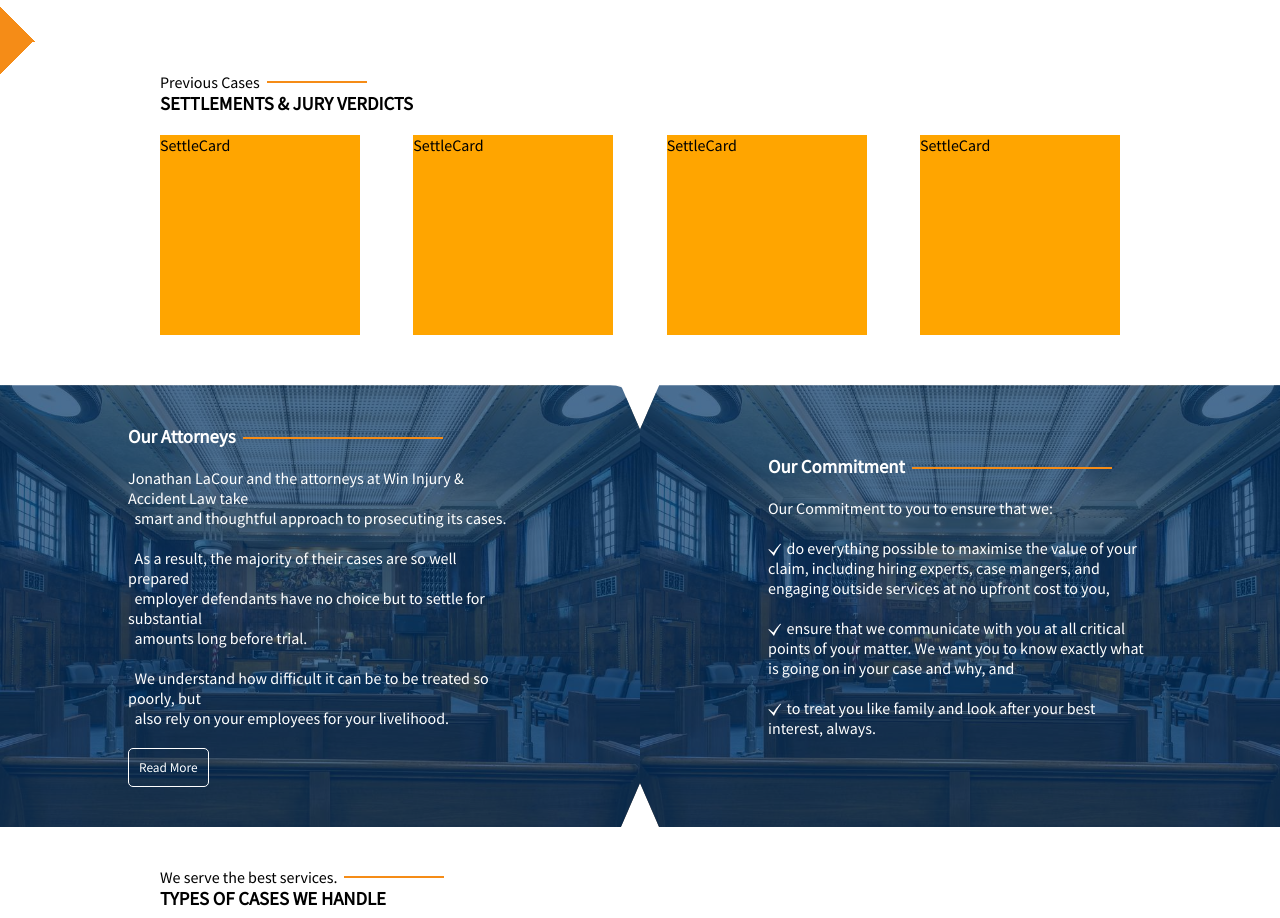
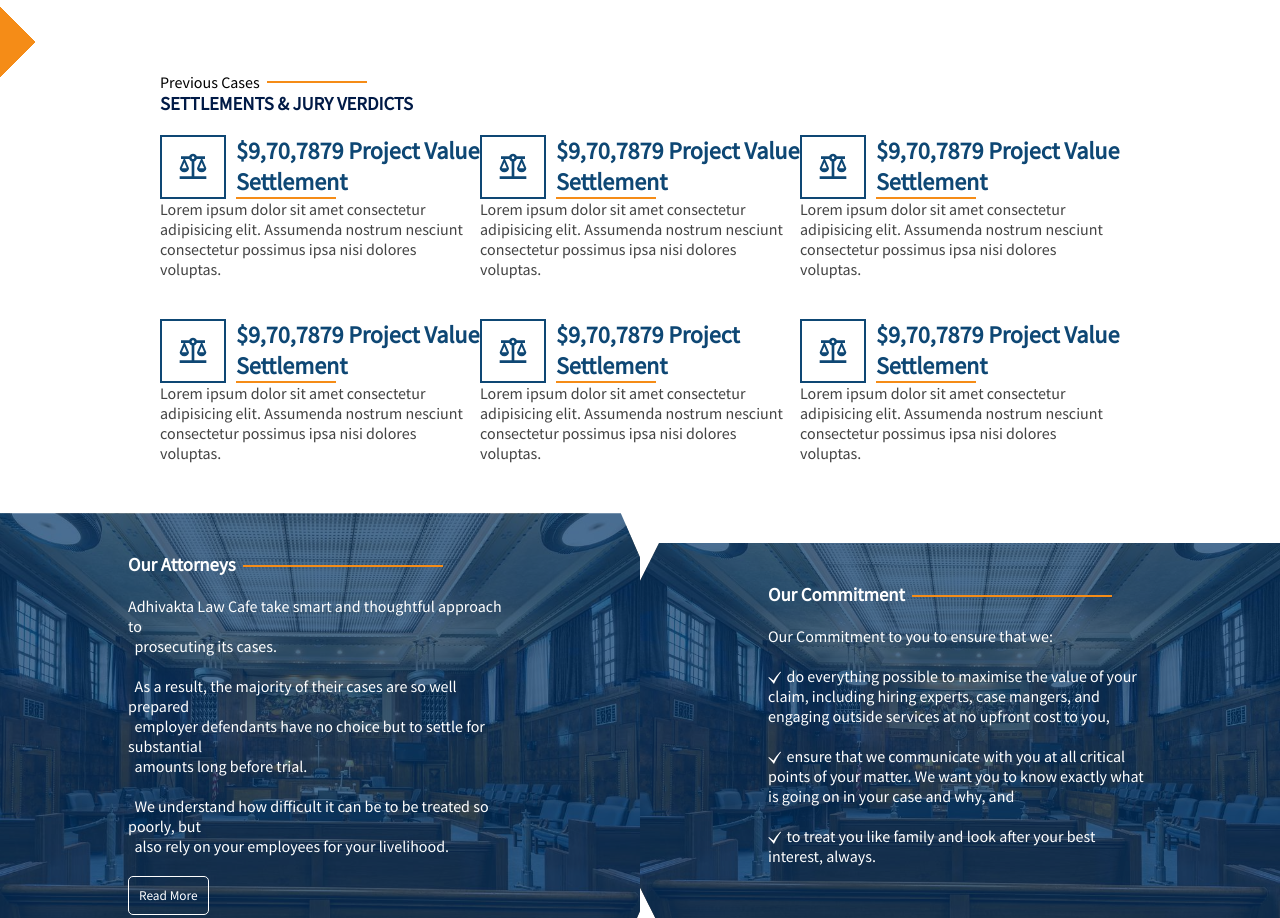
Before and after one commit to Siddharth189/law-page, a React app in the folder client/: page / in a window 1280 px wide. Shown: the part 1260-2178 px from the top of the page. Built offline with nearby package versions, Linux system fonts and the light colour scheme.

Commit message:
settlements added

```diff
--- a/client/components/Commitments/Commit.jsx
+++ b/client/components/Commitments/Commit.jsx
@@ -3,8 +3,8 @@ import { GiCheckMark } from "react-icons/gi";
 import "./commit.css";
 
 function Commit() {
-  const text = `\nJonathan LaCour and the attorneys at Win Injury & Accident Law take
-  smart and thoughtful approach to prosecuting its cases. \n
+  const text = `\nAdhivakta Law Cafe take smart and thoughtful approach to
+  prosecuting its cases. \n
   As a result, the majority of their cases are so well prepared
   employer defendants have no choice but to settle for substantial
   amounts long before trial. \n
@@ -17,7 +17,7 @@ function Commit() {
     setShowMore(!showMore);
   };
   return (
-    <div id="commit" className="flex-row-between">
+    <div id="commit" className="flex-row-center">
       <div className="half left-side-half-big">
         <div className="left-side-half flex-row-center">
           <div className="commit-content">
--- a/client/components/Commitments/commit.css
+++ b/client/components/Commitments/commit.css
@@ -19,12 +19,8 @@
 .left-side-half {
   width: 100%;
   height: 100%;
-  /* padding-top: 20px; */
-  /* padding-bottom: 40px; */
-  border-top-right-radius: 30px;
   background-color: rgba(2, 53, 104, 0.706);
   background-blend-mode: multiply;
-  /* padding: 50px; */
 }
 
 .right-side-half-big {
@@ -48,11 +44,8 @@
 .right-side-half {
   width: 100%;
   height: 100%;
-  /* padding-top: 20px;
-  padding-bottom: 40px; */
   background-color: rgba(2, 53, 104, 0.706);
   background-blend-mode: multiply;
-  /* padding: 50px; */
 }
 
 .commit-content {
--- a/client/components/Footer.jsx
+++ b/client/components/Footer.jsx
@@ -109,15 +109,15 @@ function Footer() {
             <h4 style={{ color: "#333333" }}>Types of Cases</h4>
             <div className="small-horizontal-line"></div>
           </div>
-          <ul style={{ listStyle: "none", minWidth: "300px" }}>
+          <ul style={{ listStyle: "none" }}>
             <li>Accidents, Rape, Murder</li>
             <li>Cheating (420), Forgery</li>
-            <li>Domestic violence, Marriage registration, Divorce matters</li>
+            {/* <li>Domestic violence, Marriage registration, Divorce matters</li>
             <li>Matrimonial Disputes, 498A Dowry, Sexual Harassment</li>
             <li>Cyber Crimes, Cheque bounce matters</li>
             <li>
               All types of bail matters like regular bail and anticipatory bail
-            </li>
+            </li> */}
           </ul>
         </div>
         <div>
@@ -132,8 +132,6 @@ function Footer() {
               Court at Surajpur <br />
               Uttar Pradesh 201308 India
             </li>
-            <li>Address 2</li>
-            <li>Address 3</li>
           </ul>
         </div>
 
@@ -144,9 +142,8 @@ function Footer() {
           </div>
 
           <ul style={{ listStyle: "none" }}>
-            <li>Siddharth Singh</li>
-            <li>Yuvraj</li>
-            <li>Harsh</li>
+            <li>Adv. Mohit Bhati</li>
+            <li>Shashi Kant Bhati</li>
           </ul>
         </div>
       </div>
--- a/client/components/Header.jsx
+++ b/client/components/Header.jsx
@@ -5,6 +5,7 @@ import { IoMail } from "react-icons/io5";
 import { HiBuildingOffice2 } from "react-icons/hi2";
 import "./header.css";
 import LOGO from "./../assests/images/logo.png";
+import { Link } from "react-router-dom";
 
 function Header() {
   const isMobile = window.innerWidth <= 768; // Set your preferred breakpoint
@@ -51,26 +52,26 @@ function Header() {
           </p>
           <ul className="flex-row list-row header-list">
             <li>
-              <a href="#header">HOME</a>
+              <Link to="/#header">HOME</Link>
             </li>
             <li>
-              <a href="#commit">ATTORNEYS</a>
+              <Link to="/#commit">ATTORNEYS</Link>
             </li>
             <li>
-              <a href="#commit">PRACTICE</a>
+              <Link to="/#commit">PRACTICE</Link>
             </li>
             <li>
-              <a href="#services"> AREA</a>
+              <Link to="#services"> AREA</Link>
             </li>
             <li>
-              <a href="#blog">BLOG</a>
+              <Link to={`/` + `#blog`}>BLOG</Link>
             </li>
             <li>
-              <a href="#contact">CONTACT</a>
+              <Link to="/about">CONTACT</Link>
             </li>
             <li>|</li>
             <li>
-              <IoSearch style={{ verticalAlign: "middle" }} />
+              <IoSearch className="icon-style" />
             </li>
           </ul>
         </div>
--- a/client/components/Settlements/Settle.jsx
+++ b/client/components/Settlements/Settle.jsx
@@ -10,12 +10,38 @@ function Settle() {
           <p>Previous Cases</p>
           <div className="custom-line" style={{ width: "100px" }}></div>
         </div>
-        <h3>SETTLEMENTS & JURY VERDICTS</h3>
+        <h3 style={{ color: "#001A46" }}>SETTLEMENTS & JURY VERDICTS</h3>
         <div className="flex-row-between">
-          <SettleCard />
-          <SettleCard />
-          <SettleCard />
-          <SettleCard />
+          <SettleCard
+            title="$9,70,7879 Project Value Settlement"
+            brief="Lorem ipsum dolor sit amet consectetur adipisicing elit. Assumenda
+        nostrum nesciunt consectetur possimus ipsa nisi dolores voluptas."
+          />
+          <SettleCard
+            title="$9,70,7879 Project Value Settlement"
+            brief="Lorem ipsum dolor sit amet consectetur adipisicing elit. Assumenda
+        nostrum nesciunt consectetur possimus ipsa nisi dolores voluptas."
+          />
+          <SettleCard
+            title="$9,70,7879 Project Value Settlement"
+            brief="Lorem ipsum dolor sit amet consectetur adipisicing elit. Assumenda
+        nostrum nesciunt consectetur possimus ipsa nisi dolores voluptas."
+          />
+          <SettleCard
+            title="$9,70,7879 Project Value Settlement"
+            brief="Lorem ipsum dolor sit amet consectetur adipisicing elit. Assumenda
+        nostrum nesciunt consectetur possimus ipsa nisi dolores voluptas."
+          />
+          <SettleCard
+            title="$9,70,7879 Project Settlement"
+            brief="Lorem ipsum dolor sit amet consectetur adipisicing elit. Assumenda
+        nostrum nesciunt consectetur possimus ipsa nisi dolores voluptas."
+          />
+          <SettleCard
+            title="$9,70,7879 Project Value Settlement"
+            brief="Lorem ipsum dolor sit amet consectetur adipisicing elit. Assumenda
+        nostrum nesciunt consectetur possimus ipsa nisi dolores voluptas."
+          />
         </div>
       </div>
     </div>
--- a/client/components/Settlements/SettleCard.jsx
+++ b/client/components/Settlements/SettleCard.jsx
@@ -1,7 +1,29 @@
 import React from "react";
+import { MdOutlineBalance } from "react-icons/md";
 
-function SettleCard() {
-  return <div className="settle-card">SettleCard</div>;
+function SettleCard({ title, brief }) {
+  return (
+    <div className="settle-card flex-column-between">
+      <div className="settle-card-top flex-row-between">
+        <div className="balance-box flex-row-center">
+          <MdOutlineBalance className="icon-style" />
+        </div>
+        <div className="flex-column-between">
+          <h2>{title}</h2>
+          <div
+            className="custom-line"
+            style={{
+              width: "100px",
+              marginTop: "0px",
+              marginLeft: "0px",
+              marginBottom: "0px",
+            }}
+          ></div>
+        </div>
+      </div>
+      <p style={{ color: "#434343" }}>{brief}</p>
+    </div>
+  );
 }
 
 export default SettleCard;
--- a/client/components/Settlements/style.css
+++ b/client/components/Settlements/style.css
@@ -1,8 +1,9 @@
 .settle-card {
-  height: 200px;
-  width: 200px;
-  background-color: orange;
+  height: auto;
+  width: 320px;
+  /* background-color: green; */
   margin: 20px 0px;
+
 }
 
 .settle {
@@ -14,3 +15,16 @@
   );
   padding: 30px 0px;
 }
+
+.balance-box{
+  padding: 0px 15px;
+  border: 2px solid rgb(14, 71, 116);
+  font-size: 2rem;
+  /* color: rgb(14, 71, 116); */
+  margin-right: 10px;
+}
+
+.settle-card-top{
+  color: rgb(14, 71, 116);
+  flex-wrap: nowrap !important;
+}
--- a/client/components/team/Team.jsx
+++ b/client/components/team/Team.jsx
@@ -14,7 +14,6 @@ function Team() {
           <TeamCard name="Mohit Bhati" designation="Attorny at Law" />
           <TeamCard name="Mohit Bhati" designation="Attorny at Law" />
           <TeamCard name="Mohit Bhati" designation="Attorny at Law" />
-          <TeamCard name="Mohit Bhati" designation="Attorny at Law" />
         </div>
       </div>
     </div>
--- a/client/styles.css
+++ b/client/styles.css
@@ -51,6 +51,7 @@
   display: flex;
   align-items: center;
   justify-content: center;
+  flex-wrap: wrap;
 }
 
 .flex-row-right {
```
